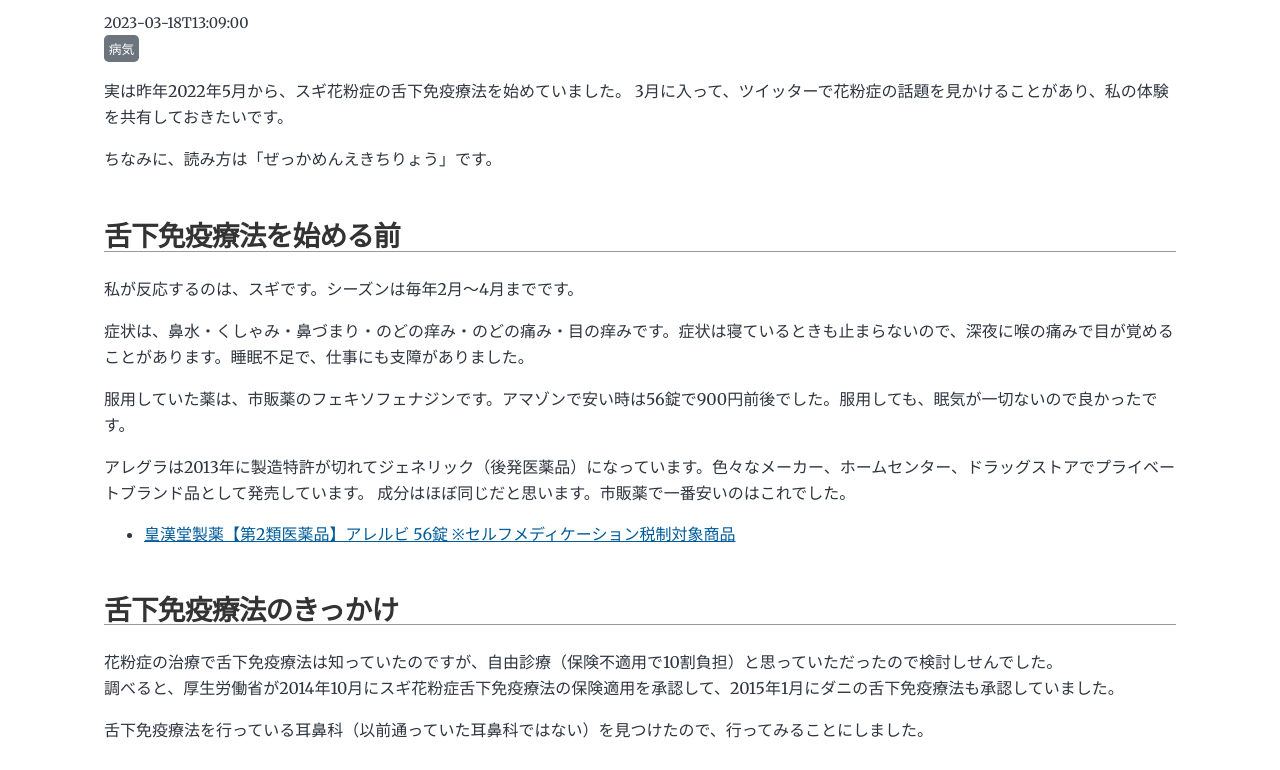
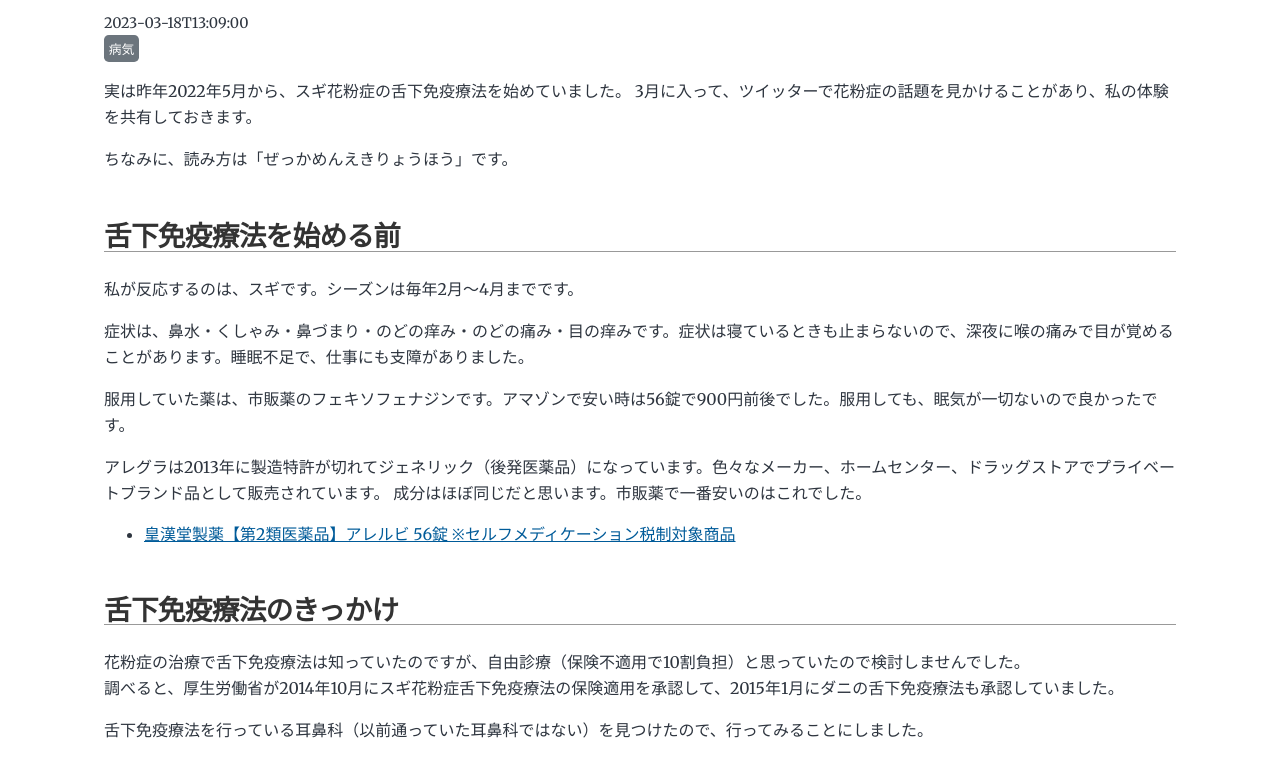
Before and after one commit to PRiMENON/primenon.github.io, a Gatsby site: page /blog/20230318130900 in a window 1280 px wide. Shown: the part 182-952 px from the top of the page. Built offline with nearby package versions, Linux system fonts and the light colour scheme; Gatsby itself is replaced by a stand-in of ours; some packages are replaced by stand-ins of ours.

Commit message:
fix 20230318220900

```diff
--- a/content/blog/20230318-01/index.md
+++ b/content/blog/20230318-01/index.md
@@ -7,9 +7,9 @@ draft: false
 ---
 
 実は昨年2022年5月から、スギ花粉症の舌下免疫療法を始めていました。
-3月に入って、ツイッターで花粉症の話題を見かけることがあり、私の体験を共有しておきたいです。
+3月に入って、ツイッターで花粉症の話題を見かけることがあり、私の体験を共有しておきます。
 
-ちなみに、読み方は「ぜっかめんえきちりょう」です。
+ちなみに、読み方は「ぜっかめんえきりょうほう」です。
 
 ## 舌下免疫療法を始める前
 
@@ -19,13 +19,13 @@ draft: false
 
 服用していた薬は、市販薬のフェキソフェナジンです。アマゾンで安い時は56錠で900円前後でした。服用しても、眠気が一切ないので良かったです。
 
-アレグラは2013年に製造特許が切れてジェネリック（後発医薬品）になっています。色々なメーカー、ホームセンター、ドラッグストアでプライベートブランド品として発売しています。
+アレグラは2013年に製造特許が切れてジェネリック（後発医薬品）になっています。色々なメーカー、ホームセンター、ドラッグストアでプライベートブランド品として販売されています。
 成分はほぼ同じだと思います。市販薬で一番安いのはこれでした。
 * [皇漢堂製薬【第2類医薬品】アレルビ 56錠 ※セルフメディケーション税制対象商品](https://www.amazon.co.jp/dp/B01MR4F8K3)
 
 ## 舌下免疫療法のきっかけ
 
-花粉症の治療で舌下免疫療法は知っていたのですが、自由診療（保険不適用で10割負担）と思っていただったので検討しせんでした。
+花粉症の治療で舌下免疫療法は知っていたのですが、自由診療（保険不適用で10割負担）と思っていたので検討しませんでした。
 調べると、厚生労働省が2014年10月にスギ花粉症舌下免疫療法の保険適用を承認して、2015年1月にダニの舌下免疫療法も承認していました。
 
 舌下免疫療法を行っている耳鼻科（以前通っていた耳鼻科ではない）を見つけたので、行ってみることにしました。
@@ -61,7 +61,7 @@ draft: false
 
 ### 3回目
 
-1週間の症状を医師に報告しました。自分はなんともなかったです。気になる副作用がなければ、通常の成分量の錠剤に切り替え、1か月ごとに通院することになりました。
+1週間の症状を医師に報告しました。喉が痒い以外はなんともなかったです。気になる副作用がなければ、通常の成分量の錠剤に切り替え、1か月ごとに通院することになりました。
 
 * 受診料約800円
 * シダキュア5000JAU（1か月） 約1500円
```
